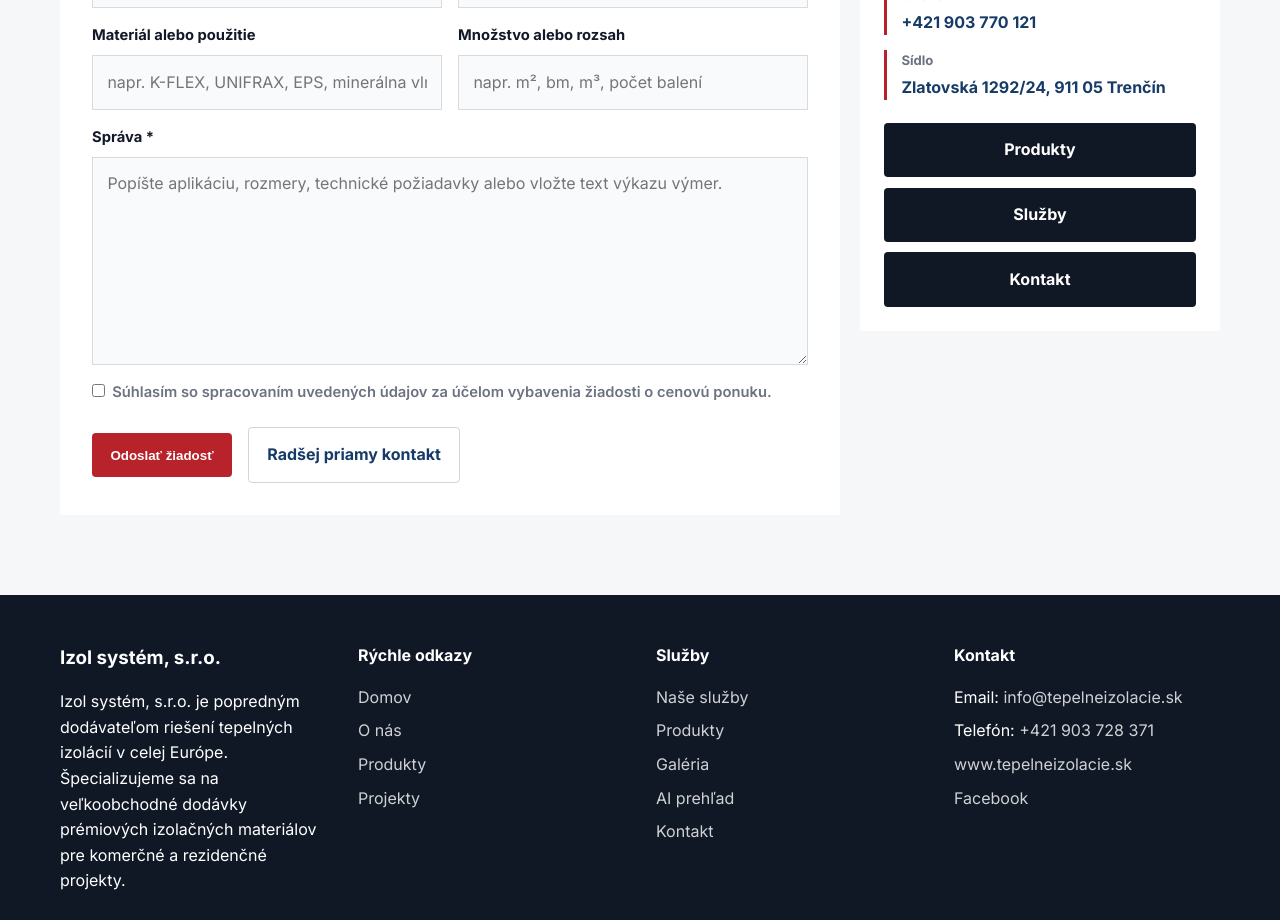
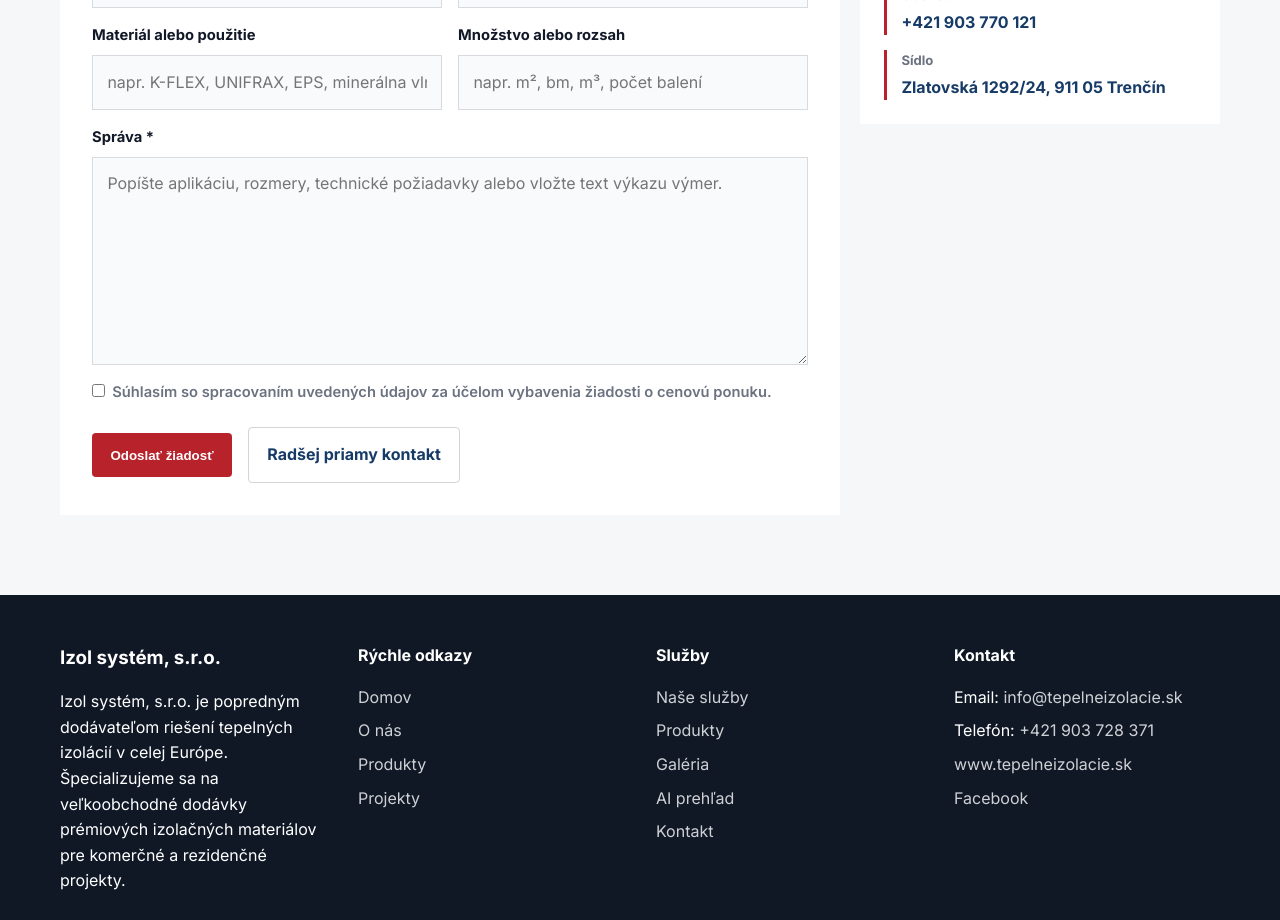
Before and after one commit to G0stik/izol, a React (Vite) app: page /quote in a window 1280 px wide. Shown: the part 1000-1920 px from the top of the page. Built offline with nearby package versions, Linux system fonts and the light colour scheme.

Commit message:
hero title

```diff
--- a/src/locales/en/translation.json
+++ b/src/locales/en/translation.json
@@ -9,7 +9,7 @@
     "contact": "Contact"
   },
   "home": {
-    "heroTitle": "Leading Slovak wholesale supplier of insulations",
+    "heroTitle": "Leading insulation supplier",
     "heroSubtitle": "Over 23 years of experience in energy efficiency across Europe",
     "heroDescription": "We supply professional Technical, Thermal, Construction, Building, Cold, Acoustic, Fire Protective and Refractory insulation used in a wide range of construction projects across the EU.",
     "getQuote": "Get a quote",
--- a/src/locales/sk/translation.json
+++ b/src/locales/sk/translation.json
@@ -9,7 +9,7 @@
     "contact": "Kontakt"
   },
   "home": {
-    "heroTitle": "Popredný Slovenský veľkoobchodný dodávateľ izolácií",
+    "heroTitle": "Popredný dodávateľ izolácií",
     "heroSubtitle": "Viac ako 23 rokov skúseností v energetickej efektivite v Európe",
     "heroDescription": "Dodávame profesionálne Technické, Tepelné, Stavebné, Chladové, Akustické, Protipožiarne a Žiaruvzdorné izolácie, využívané pri stavebných projektoch rôznych druhov v celej EÚ.",
     "getQuote": "Získať cenovú ponuku",
--- a/src/pages/Quote.module.css
+++ b/src/pages/Quote.module.css
@@ -184,8 +184,7 @@
 }
 
 .formActions button,
-.formActions a,
-.quickLinks a {
+.formActions a {
   border-radius: 4px;
   display: inline-flex;
   font-weight: 800;
@@ -271,21 +270,6 @@
   text-decoration: none;
 }
 
-.quickLinks {
-  display: grid;
-  gap: 0.65rem;
-  margin-top: 1.4rem;
-}
-
-.quickLinks a {
-  background: #101826;
-  color: var(--white);
-}
-
-.quickLinks a:hover {
-  background: var(--primary-red);
-}
-
 @media (max-width: 980px) {
   .heroGrid,
   .formLayout {
--- a/src/pages/Quote.tsx
+++ b/src/pages/Quote.tsx
@@ -252,11 +252,6 @@ const Quote = () => {
                   <strong>Zlatovská 1292/24, 911 05 Trenčín</strong>
                 </p>
               </div>
-              <div className={styles.quickLinks}>
-                <Link to="/products">{t('nav.products')}</Link>
-                <Link to="/services">{t('nav.services')}</Link>
-                <Link to="/contact">{t('nav.contact')}</Link>
-              </div>
             </aside>
           </div>
         </div>
```
